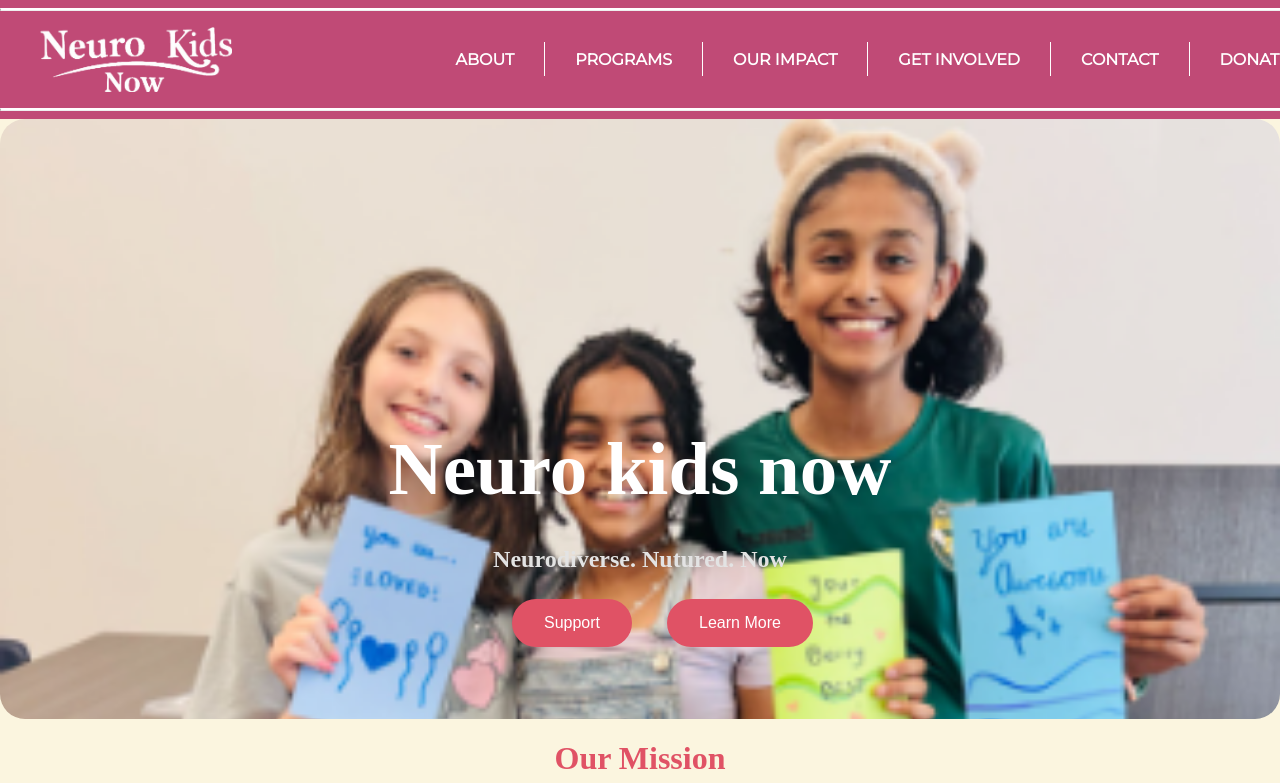
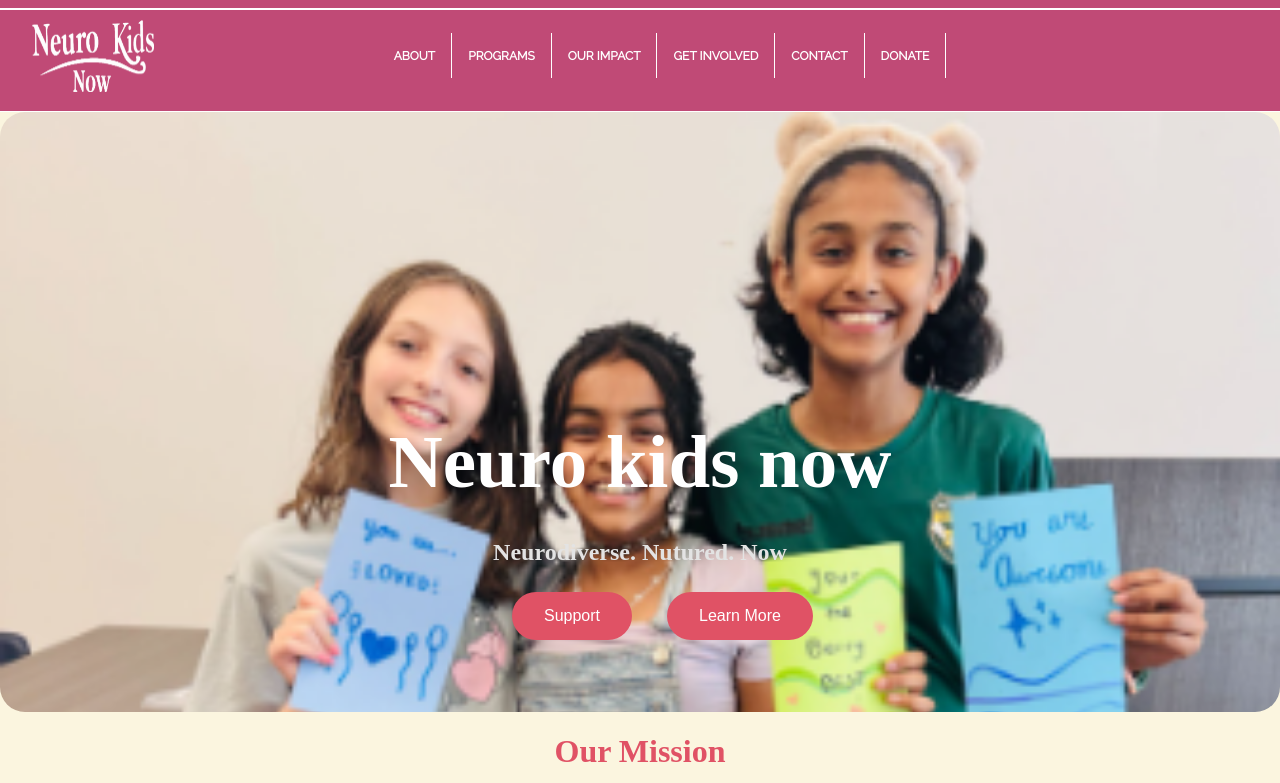
Before and after one commit to NovCoder33/neuro-kids-now, a React (Vite) app: page / in a window 1280 px wide. Shown: the top 783 px of the page. Built offline with nearby package versions, Linux system fonts and the light colour scheme; a web font is replaced by a local one.

Commit message:
Finished responsive navbars

```diff
--- a/index.html
+++ b/index.html
@@ -18,9 +18,10 @@
       rel="stylesheet"
     />
     <meta charset="UTF-8" />
-    <meta name="viewport" content="width=device-width, initial-scale=1.0" />
 
     <link rel="icon" type="image" href="/icon.png" />
+    <link rel="stylesheet" href="src/reset.css" />
+    <link rel="stylesheet" href="src/App.css" />
     <meta name="viewport" content="width=device-width, initial-scale=1.0" />
     <title>Neuro Kids Now</title>
   </head>
--- a/package.json
+++ b/package.json
@@ -13,6 +13,7 @@
     "color": "^5.0.0",
     "react": "^19.1.0",
     "react-dom": "^19.1.0",
+    "react-icons": "^5.5.0",
     "react-router-dom": "^7.6.3"
   },
   "devDependencies": {
--- a/src/App.css
+++ b/src/App.css
@@ -2,6 +2,7 @@
 body {
   margin: 0%;
   padding: 0%;
+  max-width: 100%;
   overflow-y: scroll;
   overflow-x: hidden;
   background-color: #fbf5df;
--- a/src/components/Navbar.css
+++ b/src/components/Navbar.css
@@ -1,115 +1,115 @@
-@media (min-width: 1200px) {
-  .navbar {
+header {
+  display: flex;
+  align-items: center;
+  justify-content: space-between;
+  height: 80px;
+  padding: 1rem 2rem;
   background-color: #c04a76;
-    max-height: 25%;
-    padding: 0%;
-    margin: 0%;
+  color: #ffffff;
 }
 
-  .navbar hr {
-    width: 100%;
-    border-top: 2.5px solid #fff;
-    background: #fff;
+header img {
+  width: 10%;
+  height: 90%;
 }
 
-  .vertical {
-    padding: 0;
-    margin: 0;
-    width: 1px;
-    height: 30px;
-    border-top: 4.5px solid #fff;
-    background: #fff;
-  }
-  .navbar ul {
-    width: 100%;
-    display: flex;
-    flex-direction: row-reverse;
-    list-style: none;
-    align-items: center;
+nav .link {
+  margin: 0 1rem;
+  color: #ffffff;
+  text-decoration: none;
+  font-family: "Raleway";
+  text-transform: uppercase;
+  font-weight: bold;
+  font-size: 0.75rem;
 }
 
-  .navbar li {
-    height: 50px;
+hr.horz-top {
+  width: 100%;
+  height: 1.5px;
+  background-color: white;
+  position: absolute;
+  top: 0%;
+  border: none;
 }
 
-  .navbar a {
-    height: 100%;
-    color: white;
-    text-decoration: none;
-    padding: 0 30px;
-    display: flex;
-    align-items: center;
-  }
-  .navbar Link {
-    text-wrap: balance;
-    font-family: "Raleway";
-    color: white;
-    font-size: 15px;
-  }
-  .navbar a:hover {
-    background-color: rgb(255, 126, 169);
-  }
-  .navbar button {
-    background-color: rgb(224, 82, 101);
-    border-radius: 25px;
+hr.horz-bottom {
+  width: 100%;
+  height: 1.5px;
+  background-color: white;
+  position: absolute;
+  bottom: 85%;
   border: none;
-    color: white;
-    padding: 15px 32px;
-    font-size: 16px;
-    cursor: pointer;
-    transition: background-color 0.3s ease;
 }
 
-  .navbar button:hover {
-    background-color: rgb(200, 60, 80);
+nav .vert {
+  border-left: 1px solid #ffffff;
+  height: 45px;
 }
 
-  .navbar img {
-    cursor: pointer;
-    width: 15%;
-    height: 15%;
-    margin-right: auto;
-  }
-}
-@media (max-width: 720px) {
-  .navbar {
-    position: fixed;
-    top: 0;
-    right: 0;
-    height: 100vh;
-    width: 50vw;
-    padding: 0 0 0 0;
-    z-index: 999;
-    background-color: #c04a76;
-    box-shadow: -10px 0px 10px rgba(0, 0, 0, 0.1);
-    display: flex;
-    flex-direction: column-reverse;
-    align-items: center;
-    list-style: none;
-  }
-  .navbar ul {
-    width: 100%;
-    list-style: none;
+nav a:hover {
+  background-color: #fc7baa;
 }
 
-  .navbar li {
-    height: 50px;
+header .nav-btn {
+  padding: 5px;
+  cursor: pointer;
+  background: transparent;
+  border: none;
+  outline: none;
+  display: hidden;
+  opacity: 0;
+  font-size: 1.8rem;
 }
 
-  .navbar a {
-    height: 100%;
-    color: white;
-    text-decoration: none;
-    padding: 0 30px;
+header div,
+nav {
   display: flex;
   align-items: center;
 }
 
-  .navbar img {
-    height: 50%;
-    width: 75%;
-    position: relative;
-    bottom: 205%;
-    right: 5%;
+@media (max-width: 1024px) {
+  header .nav-btn {
+    display: visible;
+    opacity: 1;
+  }
+
+  header nav {
+    position: fixed;
+    top: -100vh;
+    left: 0;
+    height: 100%;
+    width: 100%;
+    display: flex;
+    flex-direction: column;
+    align-items: center;
+    justify-content: center;
+    gap: 1.5rem;
+    background-color: #c04a76;
+    transition: 1s;
+  }
+
+  header img {
+    margin-left: 10%;
+    width: 40%;
+    height: 90%;
+  }
+  header .responsive_nav {
+    transform: translateY(100vh);
+  }
+
+  nav .nav-close-btn {
+    position: absolute;
+    top: 2rem;
+    right: 2rem;
+  }
+
+  nav .link {
+    font-size: 1.5rem;
+  }
+  nav .vert {
+    display: none;
+  }
+  hr {
+    display: none;
   }
 }
--- a/src/components/Navbar.tsx
+++ b/src/components/Navbar.tsx
@@ -1,70 +1,63 @@
+import { useRef } from "react";
+import { useNavigate } from "react-router-dom";
+import { FaBars, FaTimes } from "react-icons/fa";
+import { Link } from "react-router-dom";
+import Logo from "../assets/logo.png";
 import "./Navbar.css";
-import { Link, useNavigate } from "react-router-dom";
-import logo from "../assets/logo.png";
 const Navbar = () => {
-  const navigate = useNavigate();
+  const nav = useNavigate();
+  const navClass = useRef<HTMLElement>(null);
+
+  const showNavBar = () => {
+    console.log(navClass.current);
+    if (navClass.current) {
+      navClass.current.classList.toggle("responsive_nav");
+    }
+  };
   return (
-    <div className="navbar">
-      <hr></hr>
-      <ul>
-        <li>
-          <Link
-            style={{ fontFamily: "Montserrat", fontWeight: "bolder" }}
-            to="./volunteer"
+    <>
+      <hr className="horz-top"></hr>
+
+      <header>
+        <img src={Logo} onClick={() => nav("./")}></img>
+        <nav ref={navClass}>
+          <Link onClick={() => showNavBar()} className="link" to="./WhoWeAre">
+            About
+          </Link>
+          <div className="vert"></div>
+          <Link onClick={() => showNavBar()} className="link" to="./Programs">
+            Programs
+          </Link>
+          <div className="vert"></div>
+          <Link onClick={() => showNavBar()} className="link" to="./WhoWeAre">
+            Our Impact
+          </Link>
+          <div className="vert"></div>
+          <Link onClick={() => showNavBar()} className="link" to="./Volunteer">
+            Get Involved
+          </Link>
+          <div className="vert"></div>
+          <Link onClick={() => showNavBar()} className="link" to="./Contact">
+            Contact
+          </Link>
+          <div className="vert"></div>
+          <Link onClick={() => showNavBar()} className="link" to="./Volunteer">
+            Donate
+          </Link>
+          <div className="vert"></div>
+          <button
+            onClick={() => showNavBar()}
+            className="nav-btn nav-close-btn"
           >
-            DONATE
-          </Link>
-        </li>
-        <div className="vertical"></div>
-
-        <li>
-          <Link
-            style={{ fontFamily: "Montserrat", fontWeight: "bolder" }}
-            to="./Contact"
-          >
-            CONTACT
-          </Link>
-        </li>
-        <div className="vertical"></div>
-        <li>
-          <Link
-            style={{ fontFamily: "Montserrat", fontWeight: "bolder" }}
-            to="./volunteer"
-          >
-            GET INVOLVED
-          </Link>
-        </li>
-        <div className="vertical"></div>
-        <li>
-          <Link
-            style={{ fontFamily: "Montserrat", fontWeight: "bolder" }}
-            to="./WhoWeAre"
-          >
-            OUR IMPACT
-          </Link>
-        </li>
-        <div className="vertical"></div>
-        <li>
-          <Link
-            style={{ fontFamily: "Montserrat", fontWeight: "bolder" }}
-            to="./Programs"
-          >
-            PROGRAMS
-          </Link>
-        </li>
-        <div className="vertical"></div>
-        <li>
-          <Link
-            style={{ fontFamily: "Montserrat", fontWeight: "bolder" }}
-            to="./WhoWeAre"
-          >
-            ABOUT
-          </Link>
-        </li>
-        <img onClick={() => navigate(`./`)} src={logo} alt="logo-img" />
-      </ul>
-      <hr></hr>
-    </div>
+            <FaTimes />
+          </button>
+        </nav>
+        <button onClick={() => showNavBar()} className="nav-btn">
+          <FaBars />
+        </button>
+      </header>
+      <hr className="horz-bottom"></hr>
+    </>
   );
 };
 
--- /dev/null
+++ b/src/components/reset.css
@@ -0,0 +1,129 @@
+/* http://meyerweb.com/eric/tools/css/reset/
+   v2.0 | 20110126
+   License: none (public domain)
+*/
+
+html,
+body,
+div,
+span,
+applet,
+object,
+iframe,
+h1,
+h2,
+h3,
+h4,
+h5,
+h6,
+p,
+blockquote,
+pre,
+a,
+abbr,
+acronym,
+address,
+big,
+cite,
+code,
+del,
+dfn,
+em,
+img,
+ins,
+kbd,
+q,
+s,
+samp,
+small,
+strike,
+strong,
+sub,
+sup,
+tt,
+var,
+b,
+u,
+i,
+center,
+dl,
+dt,
+dd,
+ol,
+ul,
+li,
+fieldset,
+form,
+label,
+legend,
+table,
+caption,
+tbody,
+tfoot,
+thead,
+tr,
+th,
+td,
+article,
+aside,
+canvas,
+details,
+embed,
+figure,
+figcaption,
+footer,
+header,
+hgroup,
+menu,
+nav,
+output,
+ruby,
+section,
+summary,
+time,
+mark,
+audio,
+video {
+  margin: 0;
+  padding: 0;
+  border: 0;
+  font-size: 100%;
+  font: inherit;
+  vertical-align: baseline;
+}
+/* HTML5 display-role reset for older browsers */
+article,
+aside,
+details,
+figcaption,
+figure,
+footer,
+header,
+hgroup,
+menu,
+nav,
+section {
+  display: block;
+}
+body {
+  line-height: 1;
+}
+ol,
+ul {
+  list-style: none;
+}
+blockquote,
+q {
+  quotes: none;
+}
+blockquote:before,
+blockquote:after,
+q:before,
+q:after {
+  content: "";
+  content: none;
+}
+table {
+  border-collapse: collapse;
+  border-spacing: 0;
+}
```
Also changed, not shown: 1 other file (tests, documents, lock files or other folders). Lines whose indentation alone changed are shown as unchanged.
